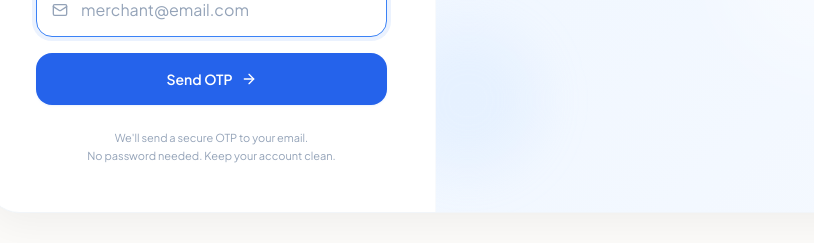
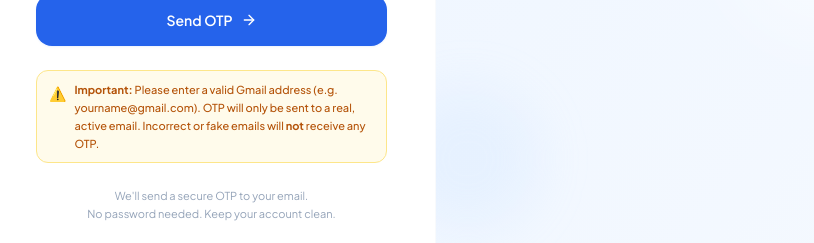
Before and after one commit to anshumankushwaha-2005/Credlink, a React (Vite) app in the folder client/: page /login in a window 1280 px wide. Shown: the part 411-654 px from the top of the page, without its empty margins (205-1019 px from the left). Built offline with nearby package versions, Linux system fonts and the light colour scheme; no server answers.

Commit message:
Add OTP instruction: valid Gmail required for receiving OTP on signup page

```diff
--- a/client/src/pages/Login.jsx
+++ b/client/src/pages/Login.jsx
@@ -96,6 +96,14 @@ export default function Login() {
               </Button>
             </form>
 
+            {/* Instruction: Valid Gmail required */}
+            <div className="flex items-start gap-2 bg-amber-50 border border-amber-200 rounded-xl px-3 py-2.5">
+              <span className="text-amber-500 text-sm mt-0.5">⚠️</span>
+              <p className="text-[11px] text-amber-700 font-medium leading-relaxed">
+                <strong>Important:</strong> Please enter a valid Gmail address (e.g. yourname@gmail.com). OTP will only be sent to a real, active email. Incorrect or fake emails will <strong>not</strong> receive any OTP.
+              </p>
+            </div>
+
             <p className="text-[11px] text-slate-400 text-center leading-relaxed">
               We'll send a secure OTP to your email.<br />No password needed. Keep your account clean.
             </p>
```
